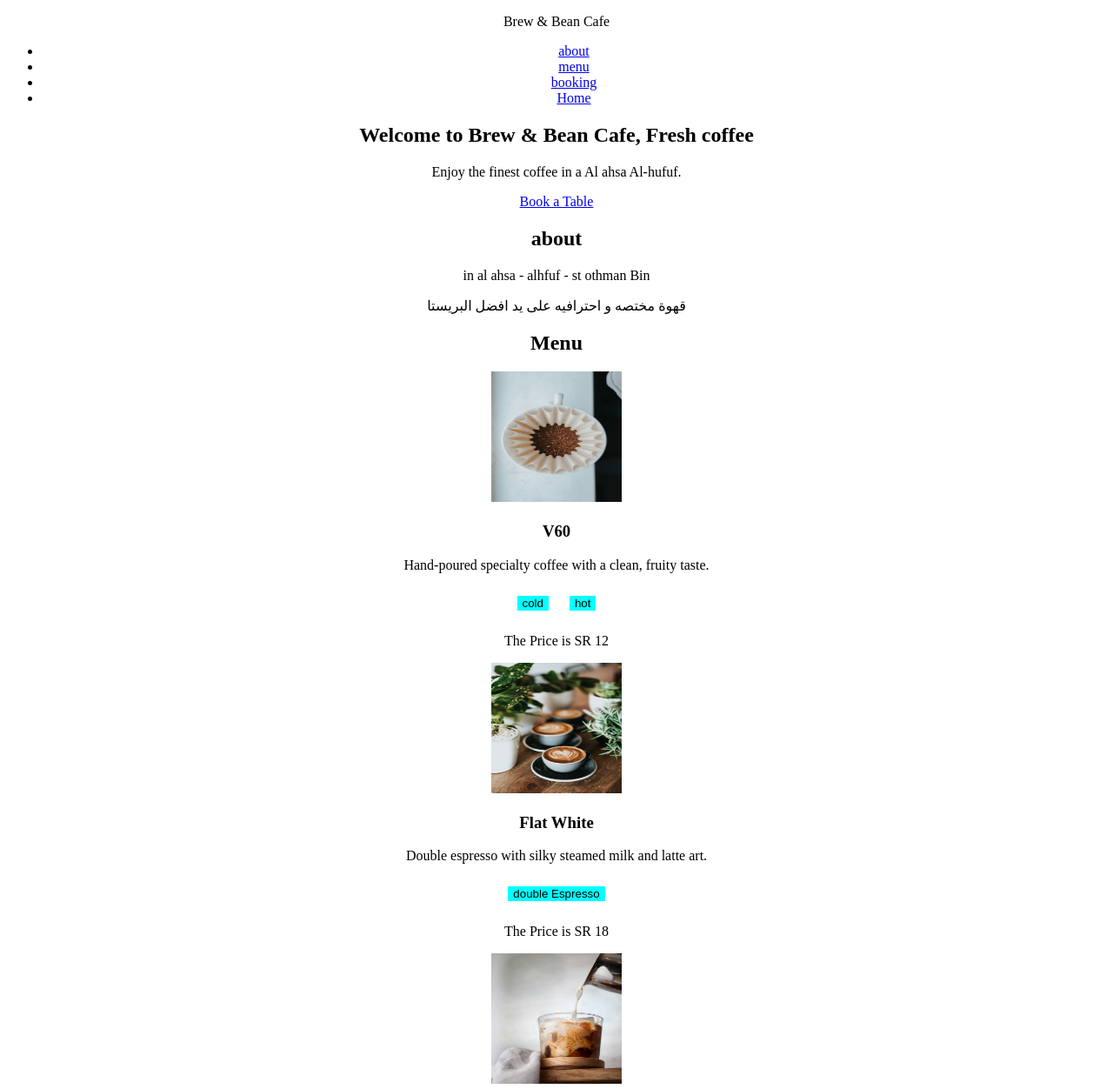
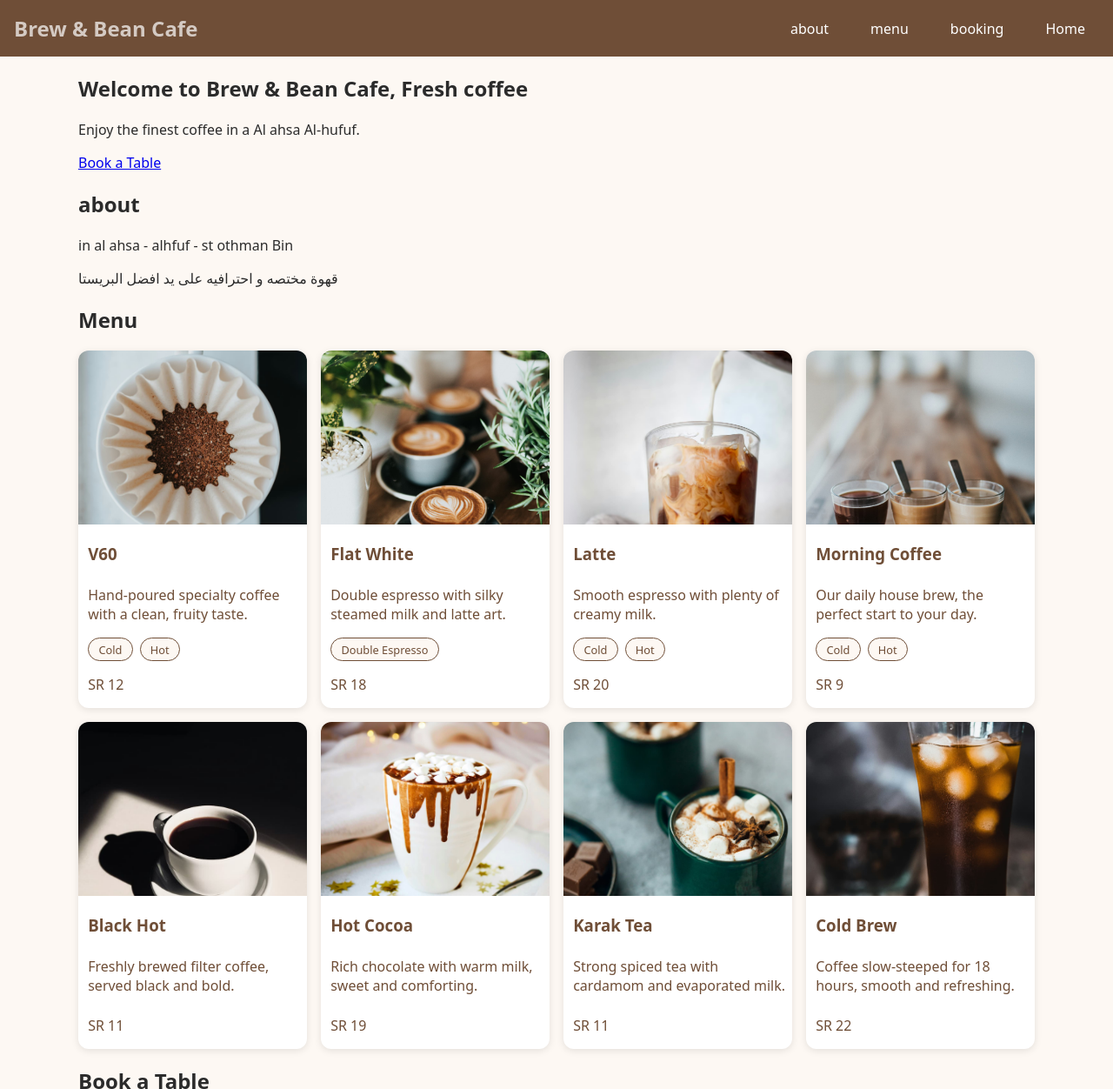
Before and after one commit to ahmed71huz/Brew-and-bean-cafe, a plain HTML site: page index.html in a window 1280 px wide. Shown: the top 1252 px of the page at 87% size. Drawn offline with Linux system fonts and the light colour scheme.

Commit message:
replace option buttons with tags

```diff
--- a/index.html
+++ b/index.html
@@ -1,11 +1,13 @@
 <!DOCTYPE html>
 <html lang="en">
+
 <head>
     <meta charset="UTF-8">
     <meta name="viewport" content="width=device-width, initial-scale=1.0">
     <link rel="stylesheet" href="style.css">
     <title>Brew & Bean Cafe</title>
 </head>
+
 <body>
     <header>
         <p class="logo">Brew & Bean Cafe</p>
@@ -33,62 +35,72 @@
         </section>
         <section id="menu-el">
             <h2>Menu</h2>
+            <div class="menu-grid">
                 <article>
                     <img src="images/v60-cofe.jpg" alt="v60 pour-over coffee">
                     <h3>V60</h3>
                     <p class="description">Hand-poured specialty coffee with a clean, fruity taste.</p>
-                <button>cold</button>
-                <button>hot </button>
-                <p>The Price is SR 12</p>
+                    <div class="tags">
+                        <span class="tag">Cold</span>
+                        <span class="tag">Hot</span>
+                    </div>
+                    <p class="price"> SR 12</p>
                 </article>
                 <article>
                     <img src="images/flat-white.jpg" alt="flat white with beautiful art">
                     <h3>Flat White</h3>
                     <p class="description">Double espresso with silky steamed milk and latte art.</p>
-                <button>double Espresso </button>
-                <p>The Price is SR 18</p>
+                    <div class="tags">
+                        <span class="tag">Double Espresso</span>
+                    </div>
+                    <p class="price"> SR 18</p>
 
                 </article>
                 <article>
                     <img src="images/latte.jpg" alt="latte with latte art">
                     <h3>Latte</h3>
                     <p class="description">Smooth espresso with plenty of creamy milk.</p>
-                <button>cold</button>
-                <button>hot </button>
-                <p>The Price is SR 20</p>
+                    <div class="tags">
+                        <span class="tag">Cold</span>
+                        <span class="tag">Hot</span>
+                    </div>
+                    <p class="price"> SR 20</p>
                 </article>
                 <article>
                     <img src="images/morning.jpg" alt="morning coffee ">
                     <h3>Morning Coffee</h3>
                     <p class="description">Our daily house brew, the perfect start to your day.</p>
-                <button>cold</button>
-                <button>hot </button>
-                <p>The Price is SR 9</p>
+                    <div class="tags">
+                        <span class="tag">Cold</span>
+                        <span class="tag">Hot</span>
+                    </div>
+                    <p class="price"> SR 9</p>
                 </article>
                 <article>
                     <img src="images/black-hot.jpg" alt="black filter coffee ">
                     <h3>Black Hot</h3>
                     <p class="description">Freshly brewed filter coffee, served black and bold.</p>
-                <p>The Price is SR 11</p>
+                    <p class="price"> SR 11</p>
                 </article>
                 <article>
                     <img src="images/hot-coco.jpg" alt="hot cocoa ">
                     <h3>Hot Cocoa</h3>
                     <p class="description">Rich chocolate with warm milk, sweet and comforting.</p>
-                <p>The Price is SR 19</p>
+                    <p class="price"> SR 19</p>
                 </article>
                 <article>
                     <img src="images/carck.jpg" alt="karak tea ">
                     <h3>Karak Tea</h3>
                     <p class="description">Strong spiced tea with cardamom and evaporated milk.</p>
-                <p>The Price is SR 11</p>
+                    <p class="price"> SR 11</p>
                 </article>
                 <article>
                     <img src="images/cold-pros.jpg" alt="cold Brew">
                     <h3>Cold Brew</h3>
                     <p class="description">Coffee slow-steeped for 18 hours, smooth and refreshing.</p>
-                <p>The Price is SR 22</p>
+                    <p class="price"> SR 22</p>
                 </article>
+            </div>
         </section>
         <section id="booking-el">
             <h2>Book a Table</h2>
@@ -127,4 +139,5 @@
     </footer>
     <script src="index.js"></script>
 </body>
+
 </html>
--- a/style.css
+++ b/style.css
@@ -1,17 +1,107 @@
 
+:root{
+    --color-primary:#6f4e37;
+    --color-bg: #fdf8f3;
+    --color-text: #2b2b2b;
+}
 body {
-    text-align: center;
+    margin:0;
+    font-family: system-ui, sans-serif;
+    background-color: var(--color-bg);
+    color: var(--color-text);
+}
+
+header {
+    display: flex;
+    justify-content: space-between;
+    align-items: center;
+    padding: 1rem;
+    background-color: var(--color-primary);
+    color: white;
+}
+.logo {
+    font-size: 1.5rem;
+    font-weight: bold;
+    margin: 0;
+    color: rgba(255,255, 255, 0.7);
+}
+nav ul {
+    list-style: none;
+    display: flex;
+    gap: 1rem;
+    margin: 0;
+    padding: 0;
+}
+nav a {
+    color: white;
+    text-decoration: none;     /* يشيل الخط اللي تحت */
+    padding: 0.5rem 1rem;
+    border-radius: 6px;        /* زوايا دائرية */
+}
+
+nav a:hover {
+    background-color: rgba(255, 255, 255, 0.2);
+}
 
 
+.menu-grid {
+    display: grid;
+    gap: 1rem;
 
 }
-img {
-    width: 150px;
-    height: 150px;
+.menu-grid img {
+    width: 100%;          /* عرض البطاقة */
+    height: 200px;        /* ارتفاع موحد لكل الصور */
+    object-fit: cover;    /* يقص الصورة بدل ما يمطّها */
 }
-button{
-    border: 0;
-    background-color: aqua;
-    margin: 10px;
+@media (min-width: 600px) {
+    .menu-grid { grid-template-columns: repeat(2, 1fr); }
+}
+@media (min-width: 1024px) {
+    .menu-grid { grid-template-columns: repeat(4, 1fr); }
+}
+
+a, button {
+     transition: 0.3s;
+}
+
+a:hover, button:hover {
+    opacity: 0.8;
+}
+
+main {
+    padding: 0 1rem;
+    max-width: 1100px;
+    margin: 0 auto;
+}
+.menu-grid article {                            /* كل بطاقة */
+    background-color: white;
+    border-radius: 12px;
+    box-shadow: 0 2px 8px rgba(0, 0, 0, 0.1);
+    overflow: hidden;
+    transition: transform 0.3s;
+    color: var(--color-primary);
+}
+.menu-grid h3, .menu-grid p, .menu-grid button {
+    margin: 0.5rem 0 0.5rem 0.2rem;
+    padding: 0.5rem;
+}
+.menu-grid article:hover {
+    transform: translateY(-5px);
 
 }
+
+/* Hot / Cold tags */
+.tags {
+    display: flex;
+    flex-wrap: wrap;
+    gap: 0.5rem;
+    padding: 0 0.7rem;
+}
+.tag {
+    font-size: 0.8rem;
+    padding: 0.2rem 0.7rem;
+    border-radius: 999px;
+    background-color: var(--color-bg);
+    border: 1px solid var(--color-primary);
+}
```
Lines whose indentation alone changed are shown as unchanged.
